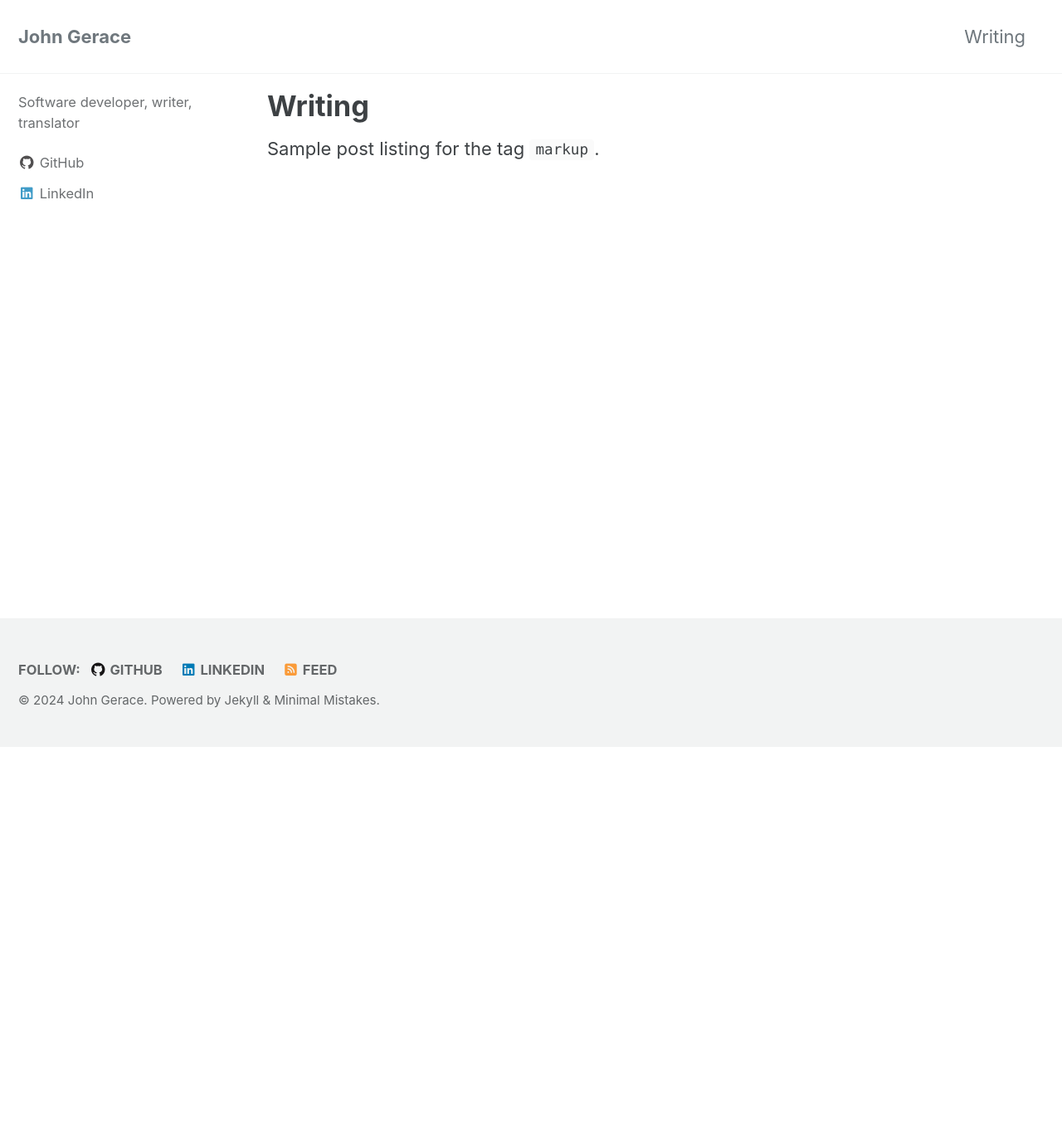
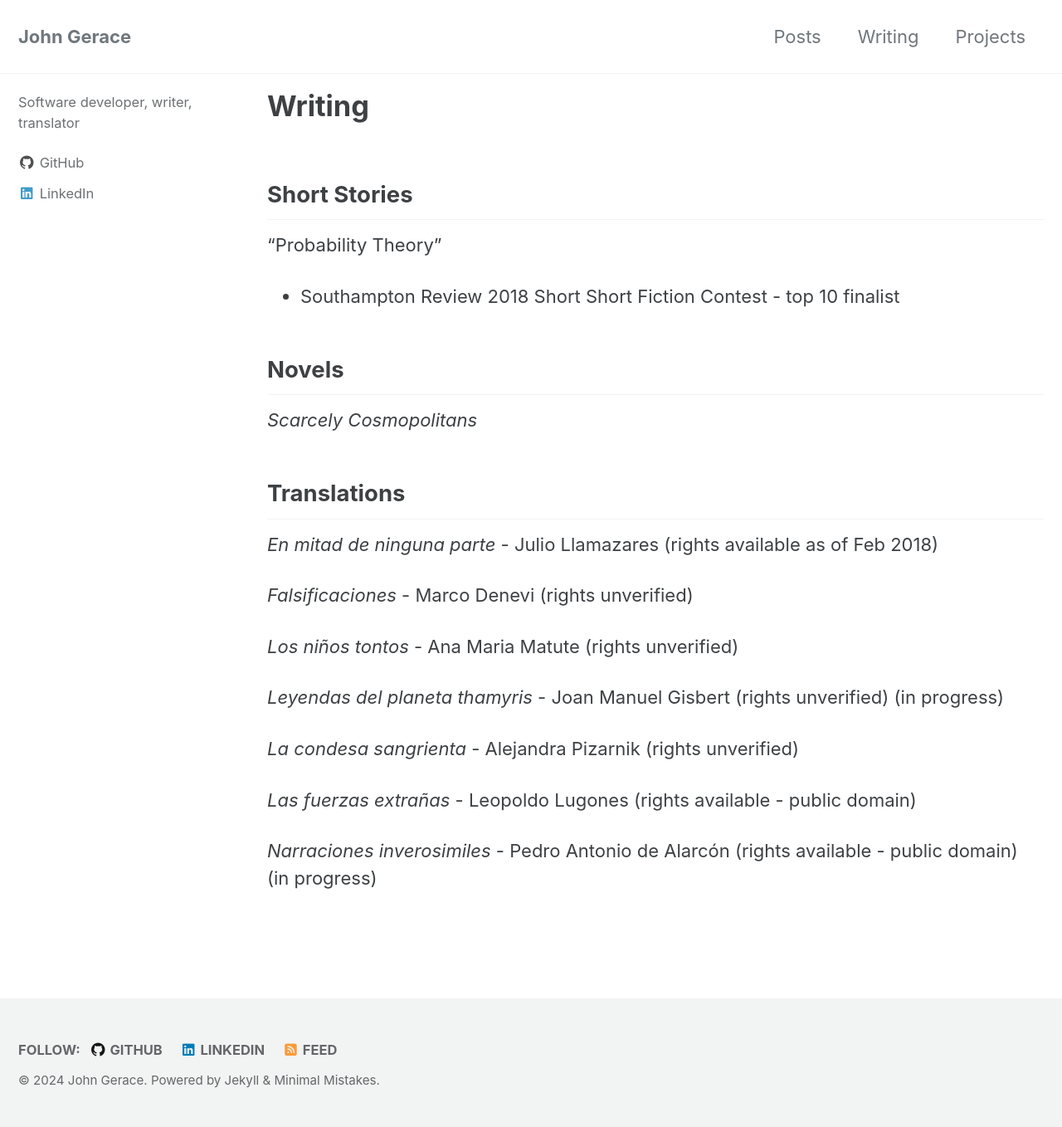
Before and after one commit to jgerace/jgerace.github.io, a Jekyll site: the page built from _pages/writing.md, in a window 1280 px wide. Shown: the whole page at 83% size. Built offline with Jekyll 4.4.1, drawn with Linux system fonts in a browser that asks for light colours; cached includes are drawn as plain includes; before the commit the page ends 900 px from its top, so only the background shows below that.

Commit message:
Posts and projects

```diff
--- a/_config.yml
+++ b/_config.yml
@@ -119,23 +119,23 @@ author:
   location         :
   email            :
   links:
-    - label: "Email"
-      icon: "fas fa-fw fa-envelope-square"
+    # - label: "Email"
+      # icon: "fas fa-fw fa-envelope-square"
       # url: "mailto:your.name@email.com"
-    - label: "Website"
-      icon: "fas fa-fw fa-link"
+    # - label: "Website"
+      # icon: "fas fa-fw fa-link"
       # url: "https://your-website.com"
-    - label: "Twitter"
-      icon: "fab fa-fw fa-twitter-square"
+    # - label: "Twitter"
+      # icon: "fab fa-fw fa-twitter-square"
       # url: "https://twitter.com/"
-    - label: "Facebook"
-      icon: "fab fa-fw fa-facebook-square"
+    # - label: "Facebook"
+      # icon: "fab fa-fw fa-facebook-square"
       # url: "https://facebook.com/"
     - label: "GitHub"
       icon: "fab fa-fw fa-github"
       url: "https://github.com/jgerace"
-    - label: "Instagram"
-      icon: "fab fa-fw fa-instagram"
+    # - label: "Instagram"
+      # icon: "fab fa-fw fa-instagram"
       # url: "https://instagram.com/"
     - label: "LinkedIn"
       icon: "fab fa-fw fa-linkedin"
--- a/_data/navigation.yml
+++ b/_data/navigation.yml
@@ -2,10 +2,12 @@
 main:
   - # title: "Quick-Start Guide"
     # url: https://mmistakes.github.io/minimal-mistakes/docs/quick-start-guide/
+  - title: "Posts"
+    url: /posts/
   - title: "Writing"
     url: /writing/
-  # - title: "Sample Posts"
-  #   url: /year-archive/
+  - title: "Projects"
+    url: /projects/
   # - title: "Sample Collections"
   #   url: /collection-archive/
   # - title: "Sitemap"
--- a/_pages/writing.md
+++ b/_pages/writing.md
@@ -1,6 +1,27 @@
 ---
 title: Writing
 permalink: /writing/
+classes: wide
 ---
 
-Sample post listing for the tag `markup`.
+## Short Stories
+"Probability Theory"
+  * Southampton Review 2018 Short Short Fiction Contest - top 10 finalist
+
+## Novels
+_Scarcely Cosmopolitans_
+
+## Translations
+_En mitad de ninguna parte_ - Julio Llamazares (rights available as of Feb 2018)
+
+_Falsificaciones_ - Marco Denevi (rights unverified)
+
+_Los niños tontos_ - Ana Maria Matute (rights unverified)
+
+_Leyendas del planeta thamyris_ - Joan Manuel Gisbert (rights unverified) (in progress)
+
+_La condesa sangrienta_ - Alejandra Pizarnik (rights unverified)
+
+_Las fuerzas extrañas_ - Leopoldo Lugones (rights available - public domain)
+
+_Narraciones inverosimiles_ - Pedro Antonio de Alarcón (rights available - public domain) (in progress)
```
Also changed, not shown: _pages/posts.md (added, +6 -0 lines), _pages/projects.md (added, +15 -0 lines), _posts/2024-06-12-what-does-it-mean-to-translate.md (added, +91 -0 lines), _posts/2024-07-25-test-post.md (added, +30 -0 lines), _posts/2024-08-15-depression-and-pout-pout-fish.md (added, +22 -0 lines).
